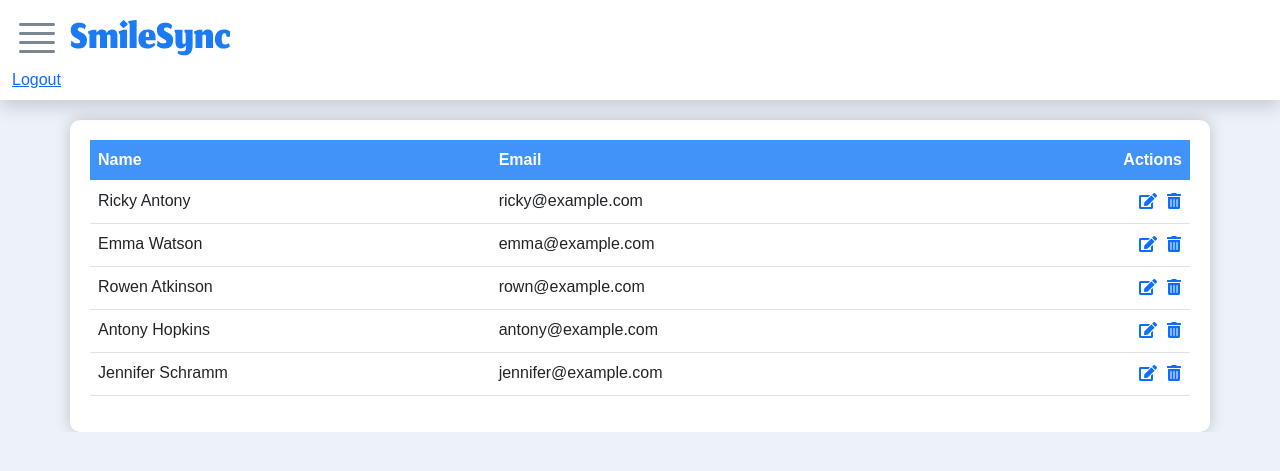
After one commit to Ranierelp/SmileSync, a Django app: page /user/lista_dentistas/ in a window 1280 px wide. The commit adds this page. Shown: the top 471 px of the page. Run offline with Django 5.2, Linux system fonts and the light colour scheme; some libraries are stand-ins or nearby versions.

Commit message:
table dentist

```diff
--- a/templates/base.html
+++ b/templates/base.html
@@ -15,18 +15,18 @@
     <script src="https://cdn.jsdelivr.net/npm/sweetalert2@10"></script>
     <link rel="stylesheet" href="{% static 'css/base.css' %}" />
     <link rel="stylesheet" href="{% static 'css/dropdown.css' %}" />
+    <link rel="stylesheet" href="{% static 'css/table_dentists.css' %}" />
 
 
 </head>
 <body>
-    <div class="container">
-        {% block content  %}
+    {% block content  %}
 
-        {% endblock content  %}
-    </div>
+    {% endblock content  %}
 
     <script src={% static "js/odontograma.js" %}></script>
     <script src={% static "js/jquery.min.js" %}></script>
+    <script src={% static "js/validations_field.js" %}></script>
     <script src="https://cdn.jsdelivr.net/npm/bootstrap@5.1.0/dist/js/bootstrap.bundle.min.js"></script>
 </body>
 </html>
--- a/templates/static/css/base.css
+++ b/templates/static/css/base.css
@@ -72,3 +72,8 @@
 .custom-card .btn-primary {
     border-radius: 5px;
 }
+
+main{
+    padding-top: 100px;
+    overflow:hidden;
+}
--- /dev/null
+++ b/templates/static/css/table_dentists.css
@@ -0,0 +1,13 @@
+thead{
+    background-color: #3F93F9;
+    color: #ffffff;
+    font-weight: bold;
+}
+
+.box_style{
+    background-color: #ffffff;
+    border-radius: 10px;
+    box-shadow: 0px 0px 15px rgba(0, 0, 0, 0.2);
+    padding: 20px;
+    margin-top: 20px;
+}
--- /dev/null
+++ b/templates/users/list_dentist.html
@@ -0,0 +1,91 @@
+{% extends 'base.html' %}
+{% load static %}
+
+{% block title %}Home{% endblock title%}
+
+{% block content %}
+
+{%include 'partials/_header.html'%}
+
+<main>
+    <div class="container box_style margin-navbar">
+        <div class="table-responsive scrollbar">
+            <table class="table">
+                <thead>
+                    <tr>
+                        <th scope="col">Name</th>
+                        <th scope="col">Email</th>
+                        <th class="text-end" scope="col">Actions</th>
+                    </tr>
+                </thead>
+                <tbody>
+                    <tr>
+                        <td>Ricky Antony</td>
+                        <td>ricky@example.com</td>
+                        <td class="text-end">
+                            <div><button class="btn btn-link p-0" type="button" data-bs-toggle="tooltip"
+                                    data-bs-placement="top" title="Edit"><span
+                                        class="text-500 fas fa-edit"></span></button><button
+                                    class="btn btn-link p-0 ms-2" type="button" data-bs-toggle="tooltip"
+                                    data-bs-placement="top" title="Delete"><span
+                                        class="text-500 fas fa-trash-alt"></span></button></div>
+                        </td>
+                    </tr>
+                    <tr>
+                        <td>Emma Watson</td>
+                        <td>emma@example.com</td>
+                        <td class="text-end">
+                            <div><button class="btn btn-link p-0" type="button" data-bs-toggle="tooltip"
+                                    data-bs-placement="top" title="Edit"><span
+                                        class="text-500 fas fa-edit"></span></button><button
+                                    class="btn btn-link p-0 ms-2" type="button" data-bs-toggle="tooltip"
+                                    data-bs-placement="top" title="Delete"><span
+                                        class="text-500 fas fa-trash-alt"></span></button></div>
+                        </td>
+                    </tr>
+                    <tr>
+                        <td>Rowen Atkinson</td>
+                        <td>rown@example.com</td>
+                        <td class="text-end">
+                            <div><button class="btn btn-link p-0" type="button" data-bs-toggle="tooltip"
+                                    data-bs-placement="top" title="Edit"><span
+                                        class="text-500 fas fa-edit"></span></button><button
+                                    class="btn btn-link p-0 ms-2" type="button" data-bs-toggle="tooltip"
+                                    data-bs-placement="top" title="Delete"><span
+                                        class="text-500 fas fa-trash-alt"></span></button></div>
+                        </td>
+                    </tr>
+                    <tr>
+                        <td>Antony Hopkins</td>
+                        <td>antony@example.com</td>
+                        <td class="text-end">
+                            <div><button class="btn btn-link p-0" type="button" data-bs-toggle="tooltip"
+                                    data-bs-placement="top" title="Edit"><span
+                                        class="text-500 fas fa-edit"></span></button><button
+                                    class="btn btn-link p-0 ms-2" type="button" data-bs-toggle="tooltip"
+                                    data-bs-placement="top" title="Delete"><span
+                                        class="text-500 fas fa-trash-alt"></span></button></div>
+                        </td>
+                    </tr>
+                    <tr>
+                        <td>Jennifer Schramm</td>
+                        <td>jennifer@example.com</td>
+                        <td class="text-end">
+                            <div><button class="btn btn-link p-0" type="button" data-bs-toggle="tooltip"
+                                    data-bs-placement="top" title="Edit"><span
+                                        class="text-500 fas fa-edit"></span></button><button
+                                    class="btn btn-link p-0 ms-2" type="button" data-bs-toggle="tooltip"
+                                    data-bs-placement="top" title="Delete"><span
+                                        class="text-500 fas fa-trash-alt"></span></button></div>
+                        </td>
+                    </tr>
+                </tbody>
+            </table>
+        </div>
+    </div>
+</main>
+
+
+
+
+{% endblock content %}
--- a/templates/users/login.html
+++ b/templates/users/login.html
@@ -15,7 +15,7 @@
                             <div class="col-md-6 text-center bg-card-gradient left-column">
                                 <div class="position-relative p-4 pt-md-5 pb-md-7" data-bs-theme="light">
                                     <div class="z-1 position-relative">
-                                    <img src="{% static 'img/SmileSync_name_logo.svg ' %}" alt="Logo" class="img-fluid">
+                                    <img src="{% static 'img/SmileSync_name_logo.svg' %}" alt="Logo" class="img-fluid">
                                     <p class="text-white">Simplificando consultórios e potencializando sorrisos. O seu parceiro digital para um consultório mais eficiente e sorrisos mais saudáveis</p>
                                     </div>
                                 </div>
@@ -30,7 +30,7 @@
                                 <div class="p-4 p-md-5">
                                     <div class="row flex-between-center d-flex justify-content-center align-items-center">
                                         <div class="col-auto text-center">
-                                            <img src="{% static 'img/logo_dente.svg ' %}" alt="" class="img-fluid" style="max-width: 80px; margin-bottom: 10px; margin-left: -8px;">
+                                            <img src="{% static 'img/logo_dente.svg' %}" alt="" class="img-fluid" style="max-width: 80px; margin-bottom: 10px; margin-left: -8px;">
                                             <h3 class="mb-4">Login</h3>
                                         </div>
                                     <form action="{% url "login_view" %}" method="post" autocomplete="off">
--- a/templates/users/register.html
+++ b/templates/users/register.html
@@ -14,7 +14,7 @@
                             <div class="col-md-6 text-center bg-card-gradient left-column">
                                 <div class="position-relative p-4 pt-md-5 pb-md-7" data-bs-theme="light">
                                     <div class="z-1 position-relative">
-                                    <img src="{% static 'img/SmileSync_name_logo.svg ' %}" alt="Logo" class="img-fluid">
+                                    <img src="{% static 'img/SmileSync_name_logo.svg' %}" alt="Logo" class="img-fluid">
                                     <p class="text-white">Simplificando consultórios e potencializando sorrisos. O seu parceiro digital para um consultório mais eficiente e sorrisos mais saudáveis</p>
                                     </div>
                                 </div>
--- a/user/urls.py
+++ b/user/urls.py
@@ -8,5 +8,6 @@ urlpatterns = [
     path('home/', views.home_view, name='home_view'),
     path('cadastro_dentista/', views.create_dentist_view, name='create_dentist_view'),
     path('cadastro_empresa/', views.create_company_view, name='create_company_view'),
-    path('logout/', views.logout_view, name='logout')
+    path('logout/', views.logout_view, name='logout'),
+    path('lista_dentistas/', views.list_dentists_view, name='list_dentists_view'),
 ]
--- a/user/views.py
+++ b/user/views.py
@@ -2,11 +2,11 @@ from django.shortcuts import render, redirect
 from django.contrib.auth import authenticate, login
 from django.core.exceptions import ValidationError
 from .forms import ClinicRegistrationForm, LoginForm, DentistRegistrationForm
-from django.http import HttpResponse
+from django.http import HttpResponse, HttpRequest
 from django.contrib.auth.decorators import login_required
 from django.contrib.auth import logout
 
-def clinic_register_view(request):
+def clinic_register_view(request:HttpRequest) -> HttpResponse:
     if request.method == 'POST':
         form = ClinicRegistrationForm(request.POST)
         if form.is_valid():
@@ -24,11 +24,10 @@ def clinic_register_view(request):
     context = {'form': form}
     return render(request, 'users/register.html', context)
 
-def login_view(request):
+def login_view(request:HttpRequest) -> HttpResponse:
     if request.method == 'POST':
-        form = LoginForm(request.POST)
-        print(form.is_valid())
-        if form.is_valid() == False:
+        form = LoginForm(data=request.POST)
+        if form.is_valid():
             try:
                 email = form.cleaned_data['email']
                 password = form.cleaned_data['password']
@@ -49,11 +48,11 @@ def login_view(request):
     return render(request, 'users/login.html', context)
 
 @login_required
-def home_view(request):
+def home_view(request:HttpRequest) -> HttpResponse:
     return render(request, 'users/home.html')
 
 @login_required
-def create_dentist_view(request):
+def create_dentist_view(request:HttpRequest) -> HttpResponse:
     if request.method == 'POST':
         form = DentistRegistrationForm(request.POST)
         if form.is_valid():
@@ -65,25 +64,25 @@ def create_dentist_view(request):
                 'success': True,
                 'alert_sucess': alert_sucess
             }
-            return render('users/register_dentist.html', context)
+            return render(request,'users/register_dentist.html', context)
     else:
         form = DentistRegistrationForm()
 
     context = {'form': form}
     return render(request, 'users/register_dentist.html', context)
 
-def logout_view(request):
+def logout_view(request:HttpRequest) -> HttpResponse:
     logout(request)
     return redirect('/user/login/')
 
-def list_dentist_view(request):
-    return HttpResponse('Lista de dentistas')
+def list_dentists_view(request:HttpRequest) -> HttpResponse:
+    return render(request, 'users/list_dentist.html')
 
-def update_dentist_view(request):
+def update_dentist_view(request:HttpRequest) -> HttpResponse:
     return HttpResponse('Dentista atualizado com sucesso')
 
-def delete_dentist_view(request):
+def delete_dentist_view(request:HttpRequest) -> HttpResponse:
     return HttpResponse('Dentista deletado com sucesso')
 
-def create_company_view(request):
+def create_company_view(request:HttpRequest) -> HttpResponse:
     return render(request, 'users/register_company.html')
```
Also changed, not shown: SmileSync/settings.py (+13 -13 lines), templates/static/js/validations_field.js (added, +56 -0 lines), user/forms.py (+18 -8 lines), user/validations.py (+12 -0 lines).
